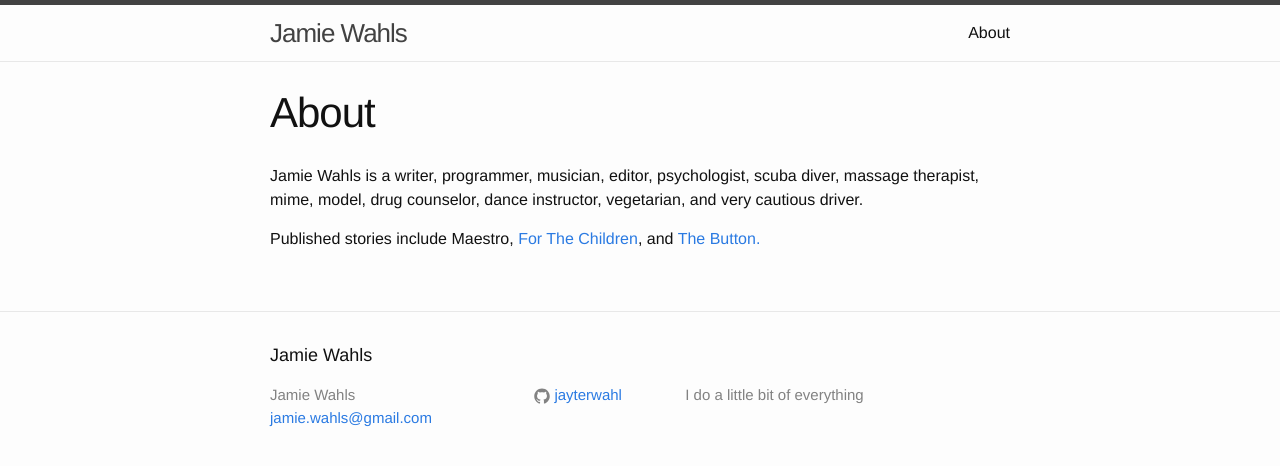
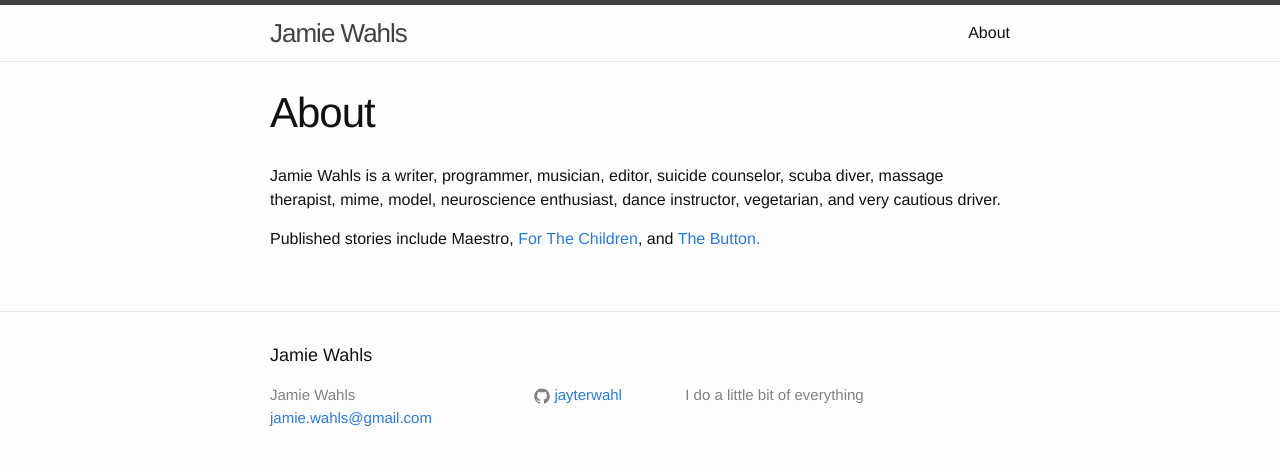
Before and after one commit to jayterwahl/author-website.github.io, a Jekyll site: the page built from about.md, in a window 1280 px wide. Shown: the top 466 px of the page. Built offline with Jekyll 4.4.1, drawn with Linux system fonts in a browser that asks for light colours.

Commit message:
Removed lies

```diff
--- a/about.md
+++ b/about.md
@@ -4,6 +4,6 @@ title: About
 permalink: /about/
 ---
 
-Jamie Wahls is a writer, programmer, musician, editor, psychologist, scuba diver, massage therapist, mime, model, drug counselor, dance instructor, vegetarian, and very cautious driver.
+Jamie Wahls is a writer, programmer, musician, editor, suicide counselor, scuba diver, massage therapist, mime, model, neuroscience enthusiast, dance instructor, vegetarian, and very cautious driver.
 
 Published stories include Maestro, [For The Children](http://mothershipzeta.org/), and [The Button.](http://www.sciphijournal.com/the-button-by-jamie-wahls/)
```
